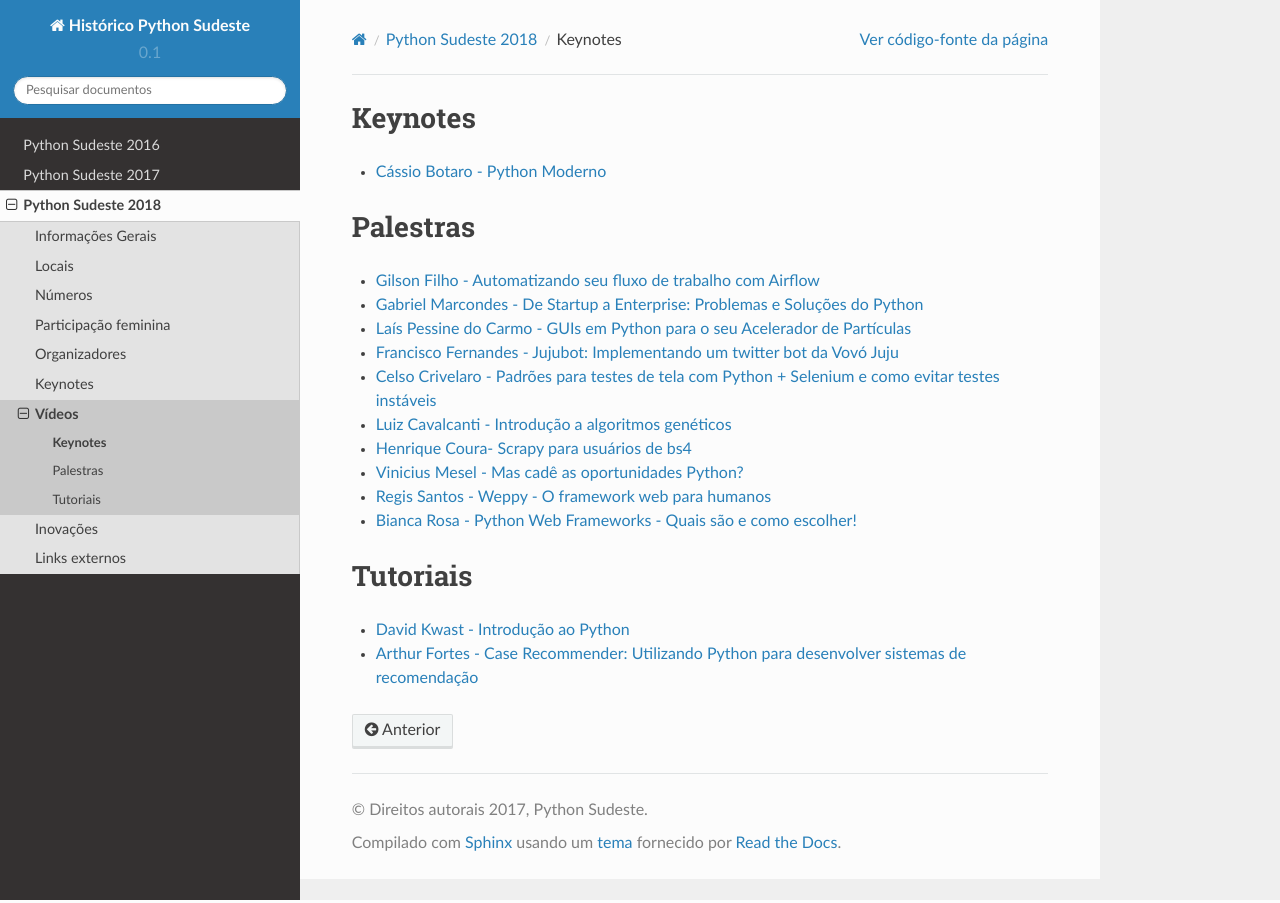
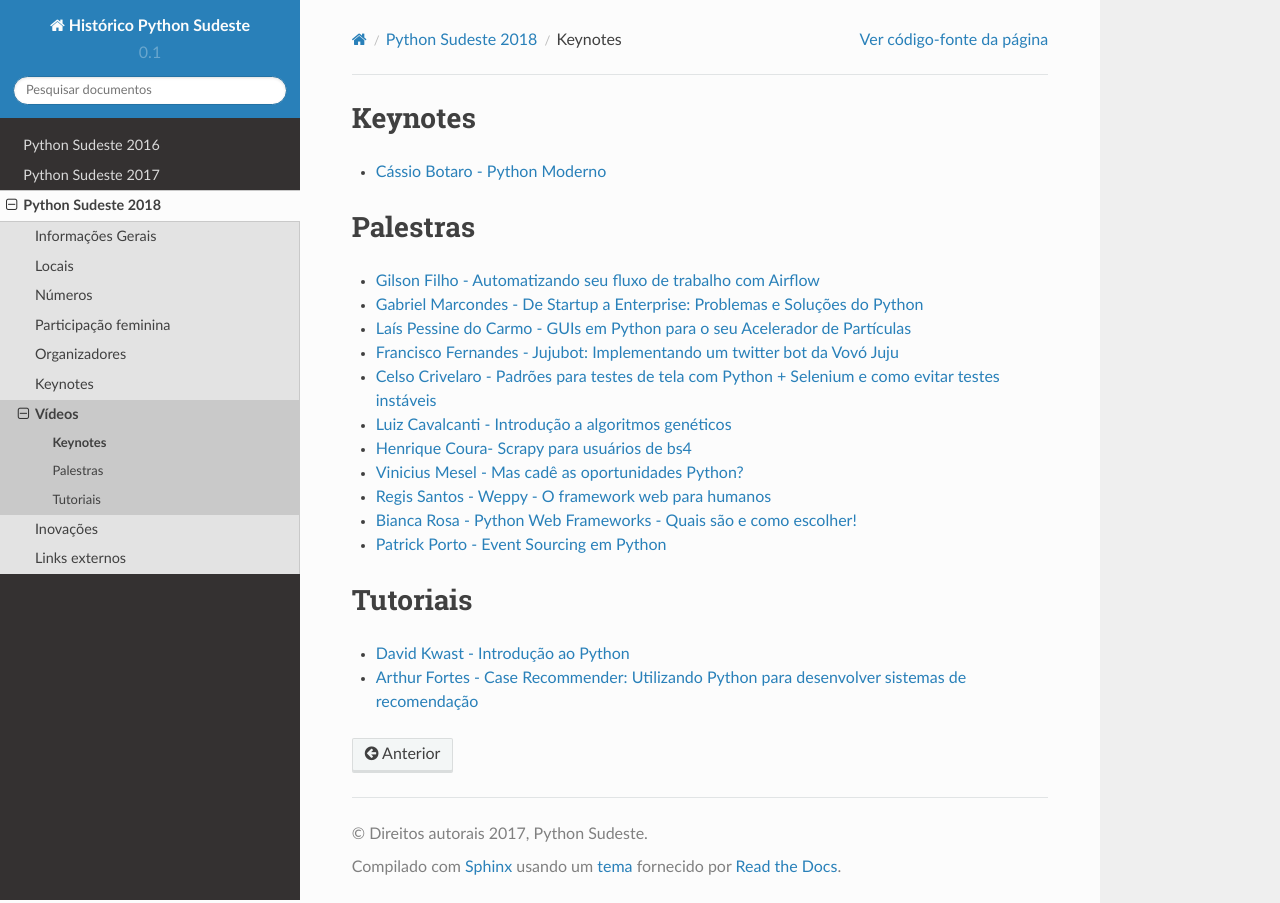
Before and after one commit to pythonsudeste/pythonsudeste_documentacao, a Sphinx documentation site: the page built from source/palestras2018.rst, in a window 1280 px wide. Built offline with Sphinx 7.4.7 and the Read the Docs theme 2.0.0, drawn with Linux system fonts in a browser that asks for light colours.

Commit message:
Update palestras2018.rst

```diff
--- a/source/palestras2018.rst
+++ b/source/palestras2018.rst
@@ -29,6 +29,8 @@
 
 - `Bianca Rosa - Python Web Frameworks - Quais são e como escolher! <http://biancarosa.com.br/slides/web-frameworks-pyse-2018.html>`_
 
+- `Patrick Porto - Event Sourcing em Python <https://www.slideshare.net/PatrickPorto/event-sourcing-em-python>`_
+
 
 Tutoriais
 ---------
```
